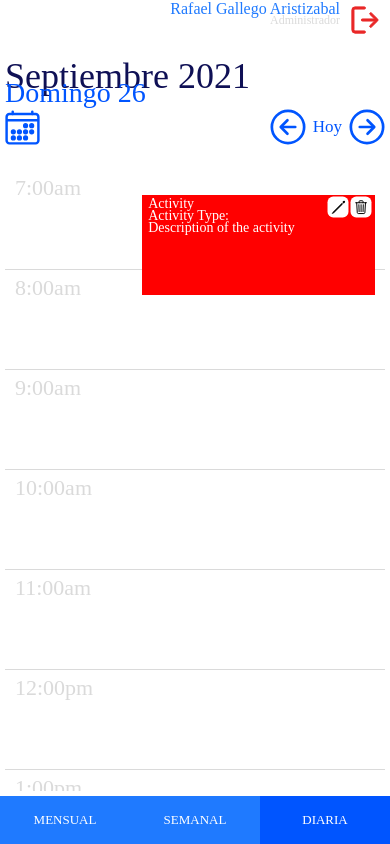
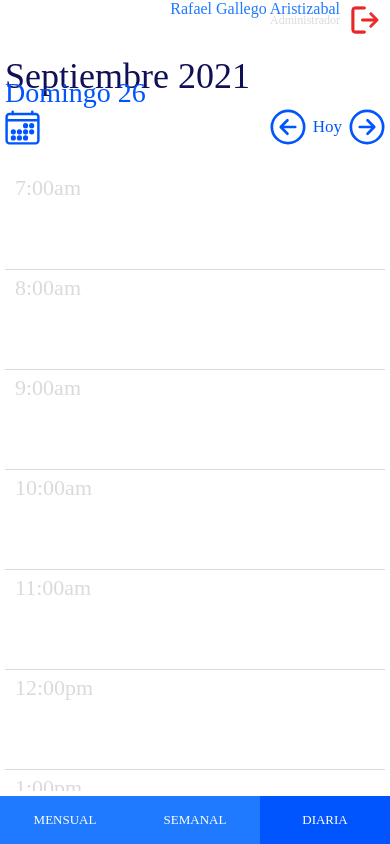
Before and after one commit to rafag0729/planner-mobile, a React Native app: screen /DailyScreen in a window 390 px wide. Built offline with nearby package versions, Linux system fonts and the light colour scheme.

Commit message:
SV - Building daily hours and activity structure

```diff
--- a/src/components/Activity.tsx
+++ b/src/components/Activity.tsx
@@ -9,14 +9,14 @@ import { fontFamily } from '../styles/generalStyles';
 export const Activity = () => {
     return (
         <View style={ activityStyles.container } >
-            <View style={ activityStyles.actionsPosition }>
-                <EditIcon size={ 22 } />
-                <DeleteIcon size={ 22 } />
-            </View>
             <View style={{ flex: 1}}>
                 <Text style={{ ...activityStyles.textFormat, fontFamily: fontFamily.bold }}> Activity </Text>
                 <Text style={{ ...activityStyles.textFormat, fontFamily: fontFamily.bold }}> Activity Type: </Text>
                 <Text style={{ ...activityStyles.textFormat, fontFamily: fontFamily.regular }}> Description of the activity</Text>
+            </View>
+            <View style={ activityStyles.actionsPosition }>
+                <EditIcon size={ 22 } />
+                <DeleteIcon size={ 22 } />
             </View>
         </View>
     )
@@ -42,7 +42,7 @@ const activityStyles = StyleSheet.create({
         justifyContent: 'flex-end',
         position: 'absolute',
         right: 3,
-        top: 1
+        bottom: 1
     },
 
 });
--- /dev/null
+++ b/src/components/DailySchedule.tsx
@@ -0,0 +1,30 @@
+import React from 'react';
+import { ScrollView } from 'react-native';
+
+import { militaryHours, hoursOfDay } from '../data/dateTimeData';
+import { HourOfDay } from './../shared/componentsManager';
+
+
+
+
+export const DailySchedule = () => {
+    return (
+        <ScrollView
+            style={{ marginTop: 25 }}
+            showsVerticalScrollIndicator={ false }
+            >
+
+            {/* Each hour block */}
+            {
+                militaryHours.map((hour, i) => (
+                    <HourOfDay
+                        hour={ hour }
+                        hourOfDay={ hoursOfDay[i] }
+                        key={ i.toString() }
+                        />
+                    ))
+            }
+
+        </ScrollView>
+    )
+}
--- /dev/null
+++ b/src/components/HourOfDay.tsx
@@ -0,0 +1,42 @@
+import React from 'react';
+import { StyleSheet, Text, View } from 'react-native';
+
+import { Activity } from './Activity';
+import { colors, fontFamily } from '../styles/generalStyles';
+
+
+interface Props {
+    hour: number,
+    hourOfDay: string
+}
+
+export const HourOfDay = ({ hour, hourOfDay }: Props) => {
+    return (
+        <View style={ styles.calendarHourContainer } >
+            <View style={{ flex: 1}}>
+                <Text style={ styles.textHour }>{ hourOfDay }</Text>
+            </View>
+            <View style={{ flex: 2}} >
+                {/* <Activity /> */}
+            </View>
+        </View>
+    )
+}
+
+const styles = StyleSheet.create({
+
+    calendarHourContainer: {
+        height: 100,
+        borderBottomWidth: .5,
+        borderBottomColor: colors.lightGrey,
+        flexDirection: 'row'
+    },
+    textHour: {
+        fontFamily: fontFamily.bold,
+        color: colors.lightGrey,
+        fontSize: 22,
+        position: 'relative',
+        top: 5,
+        left: 10
+    }
+});
--- a/src/data/dateTimeData.tsx
+++ b/src/data/dateTimeData.tsx
@@ -2,3 +2,6 @@ export const months: string[] = ['Enero', 'Febrero', 'Marzo', 'Abril', 'Mayo', '
 'Agosto', 'Septiembre', 'Octubre', 'Noviembre', 'Diciembre',]
 
 export const daysOfWeek: string[] = ['Domingo', 'Lunes', 'Martes', 'Miércoles', 'Jueves', 'Viernes', 'Sábado']
+
+export const militaryHours: number[] = [7, 8, 9, 10, 11, 12, 13, 14, 15, 16, 17, 18, 19 ]
+export const hoursOfDay: string[] = ['7:00am', '8:00am', '9:00am', '10:00am', '11:00am', '12:00pm', '1:00pm', '2:00pm', '3:00pm', '4:00pm', '5:00pm', '6:00pm', '7:00pm']
--- a/src/screens/DailyScreen.tsx
+++ b/src/screens/DailyScreen.tsx
@@ -1,8 +1,8 @@
 import React from 'react';
-import { ScrollView, StyleSheet, Text, View } from 'react-native';
+import { View } from 'react-native';
 
-import { DateHeaders, DateNavigation, Activity } from '../shared/componentsManager';
-import { colors, fontFamily } from '../styles/generalStyles';
+import { DateHeaders, DateNavigation, DailySchedule} from '../shared/componentsManager';
+
 
 
 
@@ -16,110 +16,8 @@ export const DailyScreen = () => {
 
             <DateNavigation />
 
-            {/* Calendar */}
-            <ScrollView
-                style={{ marginTop: 25 }}
-                showsVerticalScrollIndicator={ false }
-                >
-
-                {/* Each hour block */}
-                <View style={ styles.calendarHourContainer } >
-                    <View style={{ flex: 1}}>
-                        <Text style={ styles.textHour }>7:00am</Text>
-                    </View>
-                    <View style={{ flex: 2}} >
-                        <Activity />
-                    </View>
-                </View>
-
-                {/* Each hour block */}
-                <View style={ styles.calendarHourContainer } >
-                    <View>
-                        <Text style={ styles.textHour }>8:00am</Text>
-                    </View>
-                    <View>
-
-                    </View>
-                </View>
-
-                {/* Each hour block */}
-                <View style={ styles.calendarHourContainer } >
-                    <View>
-                        <Text style={ styles.textHour }>9:00am</Text>
-                    </View>
-                    <View />
-                </View>
-
-                {/* Each hour block */}
-                <View style={ styles.calendarHourContainer } >
-                    <View>
-                        <Text style={ styles.textHour }>10:00am</Text>
-                    </View>
-                    <View>
-
-                    </View>
-                </View>
-
-                {/* Each hour block */}
-                <View style={ styles.calendarHourContainer } >
-                    <View>
-                        <Text style={ styles.textHour }>11:00am</Text>
-                    </View>
-                    <View />
-                </View>
-
-                {/* Each hour block */}
-                <View style={ styles.calendarHourContainer } >
-                    <View>
-                        <Text style={ styles.textHour }>12:00pm</Text>
-                    </View>
-                    <View />
-                </View>
-
-                {/* Each hour block */}
-                <View style={ styles.calendarHourContainer } >
-                    <View>
-                        <Text style={ styles.textHour }>1:00pm</Text>
-                    </View>
-                    <View />
-                </View>
-
-                {/* Each hour block */}
-                <View style={ styles.calendarHourContainer } >
-                    <View>
-                        <Text style={ styles.textHour }>2:00pm</Text>
-                    </View>
-                    <View />
-                </View>
-
-                {/* Each hour block */}
-                <View style={ styles.calendarHourContainer } >
-                    <View>
-                        <Text style={ styles.textHour }>3:00pm</Text>
-                    </View>
-                    <View />
-                </View>
-
-            </ScrollView>
+            <DailySchedule />
 
         </View>
     )
 }
-
-const styles = StyleSheet.create({
-
-    calendarHourContainer: {
-        height: 100,
-        borderBottomWidth: .5,
-        borderBottomColor: colors.lightGrey,
-        flexDirection: 'row'
-    },
-    textHour: {
-        fontFamily: fontFamily.bold,
-        color: colors.lightGrey,
-        fontSize: 22,
-        position: 'relative',
-        top: 5,
-        left: 10
-    }
-});
```
Also changed, not shown: src/shared/componentsManager.tsx (+6 -1 lines).
